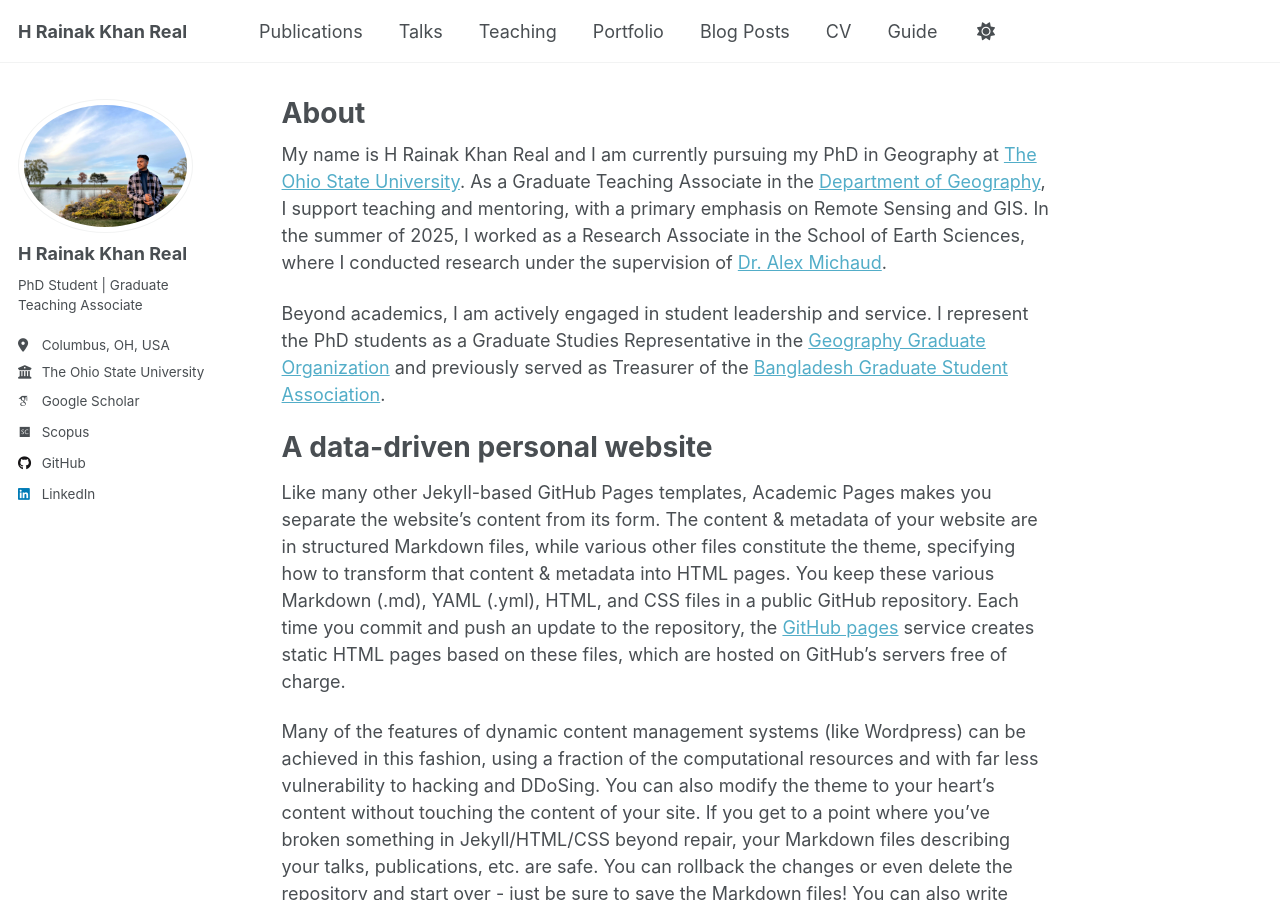
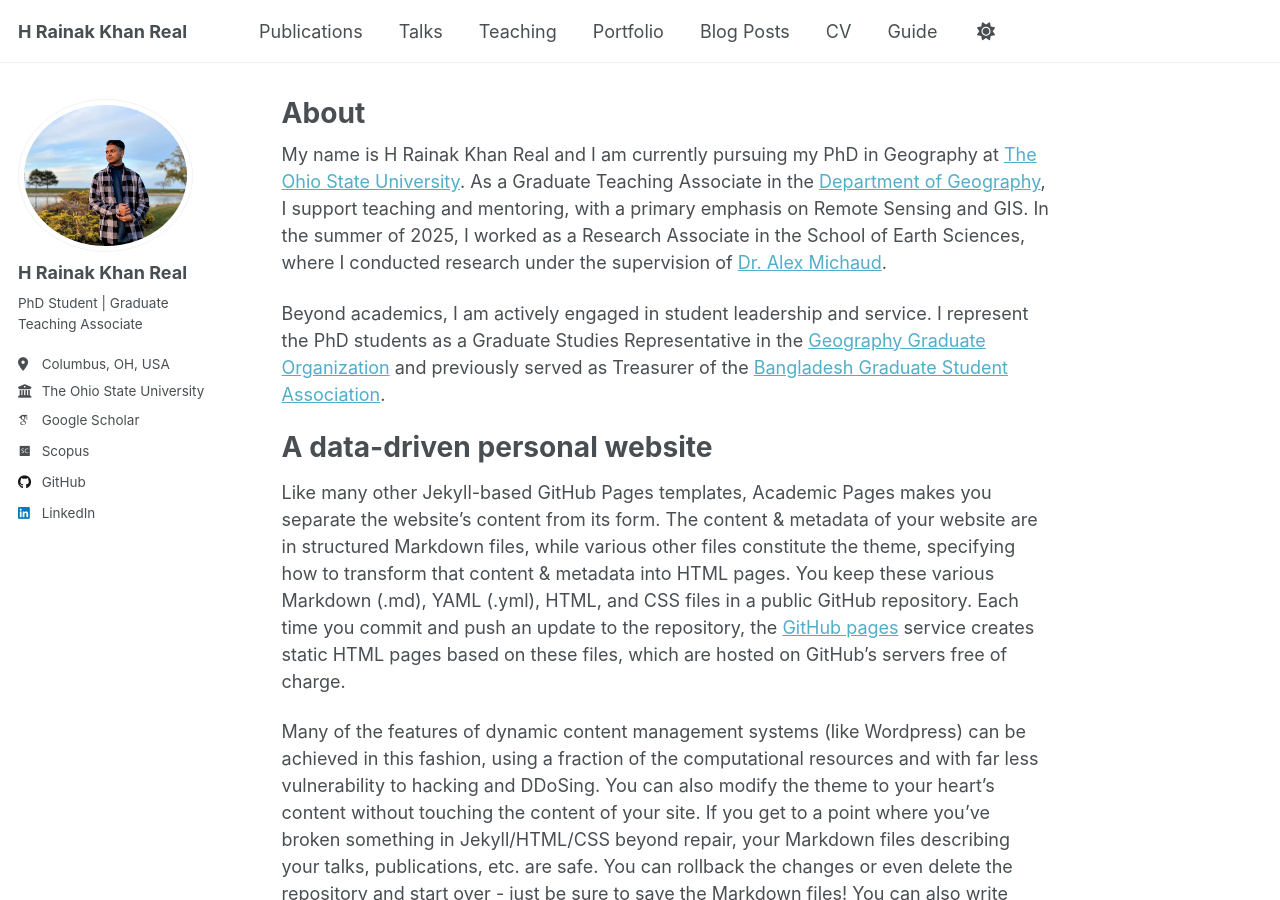
Before and after one commit to hrkreal/hrkreal.github.io, a Jekyll site: the page built from _pages/about.md, in a window 1280 px wide and 900 px high. Built offline with Jekyll 4.4.1, drawn with Linux system fonts in a browser that asks for light colours; some web fonts are replaced; a script that is not in the unit is left out.

Commit message:
Update _config.yml

```diff
--- a/_config.yml
+++ b/_config.yml
@@ -23,7 +23,7 @@ repository               : "hrkreal/hrkreal.github.io"
 #               Additional customization can be done by editing /_includes/author-profile.html
 author:
   # Biographic information
-  avatar           : "Real.jpg"
+  avatar           : "Real_edit.jpg"
   name             : "H Rainak Khan Real"
   pronouns         : # example: "she/her"
   bio              : "PhD Student | Graduate Teaching Associate"
```
